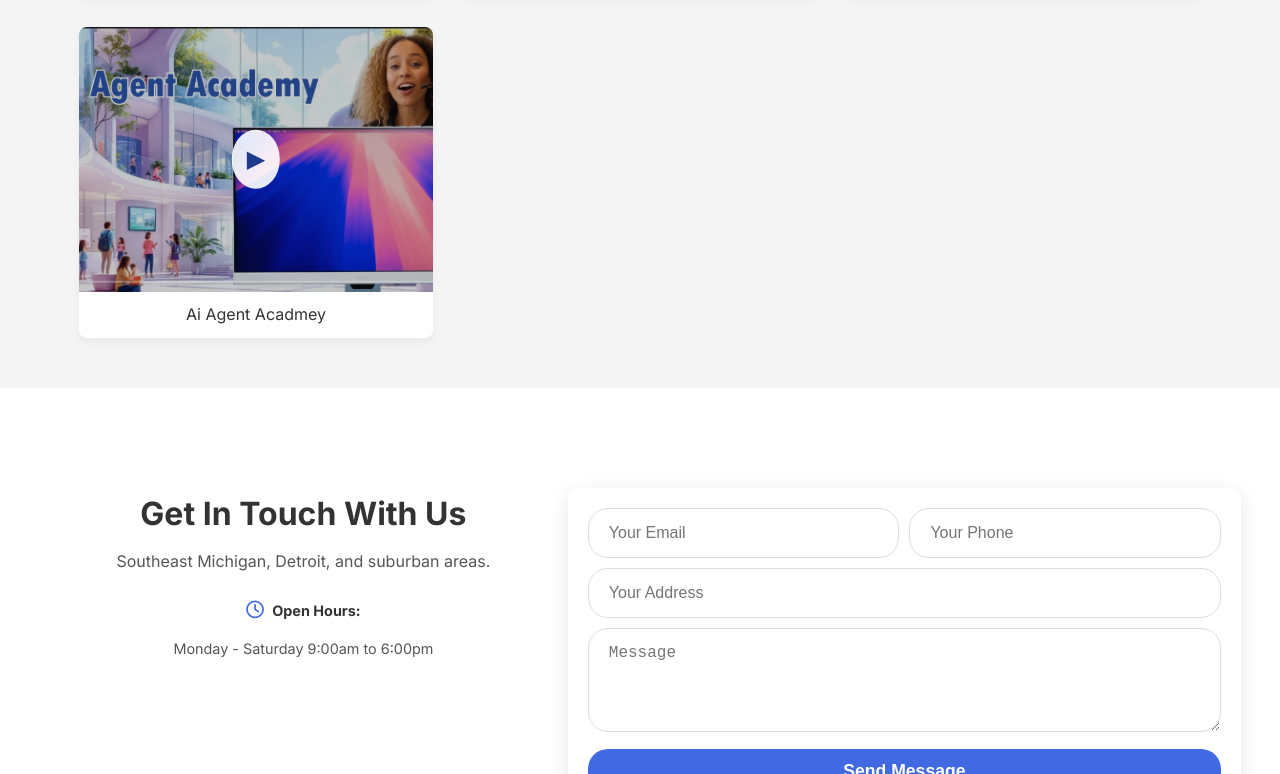
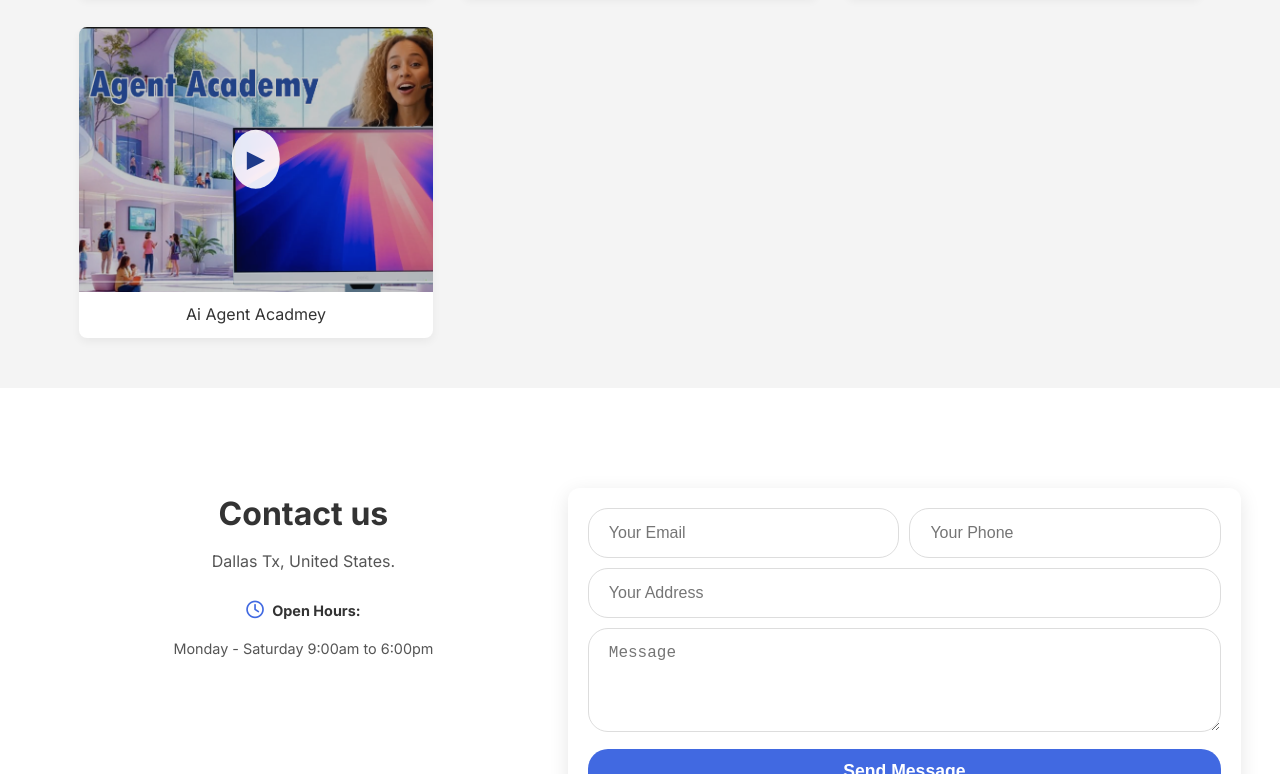
Before and after one commit to osamaragab-tech/AI-Agent-Academy-Site, a plain HTML site: page index.html in a window 1280 px wide. Shown: the part 5193-5967 px from the top of the page. Drawn offline with Linux system fonts and the light colour scheme.

Commit message:
updated site

```diff
--- a/index.html
+++ b/index.html
@@ -260,8 +260,8 @@
                 <div class="contact-wrapper">
 
                     <div class="contact-info">
-                        <h2 class="section-title-left">Get In Touch With Us</h2>
-                        <p class="contact-location">Southeast Michigan, Detroit, and suburban areas.</p>
+                        <h2 class="section-title-left">Contact us</h2>
+                        <p class="contact-location">Dallas Tx, United States.</p>
 
                         <div class="open-hours">
                             <p class="open-label"><i class="far fa-clock"></i> Open Hours:</p>
```
